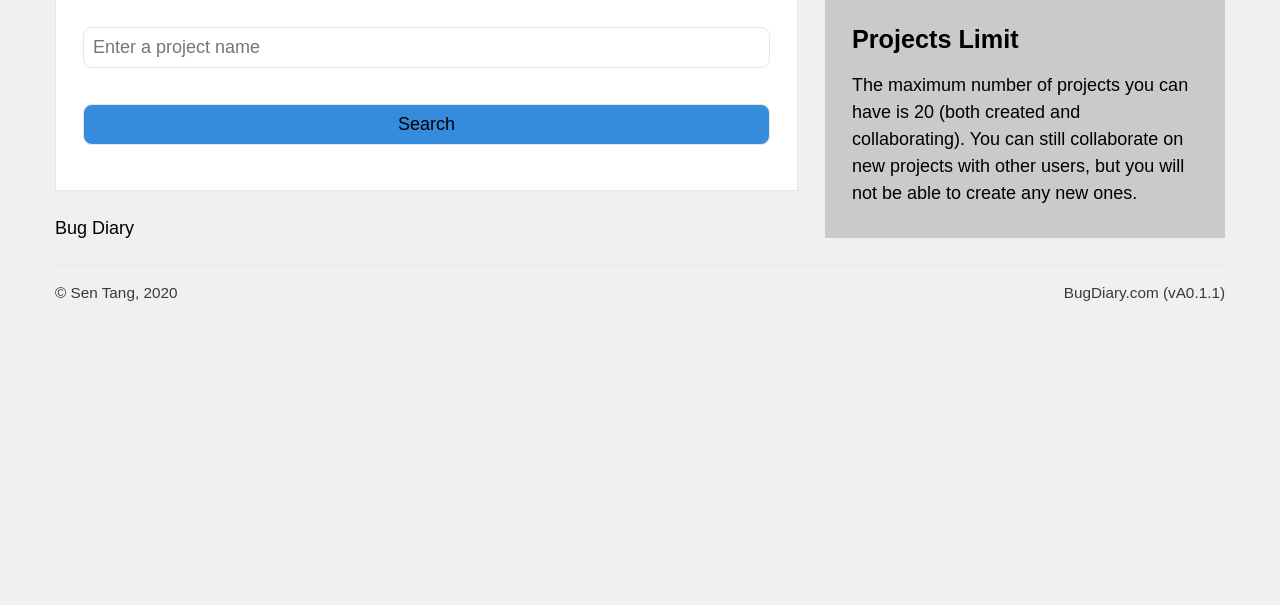
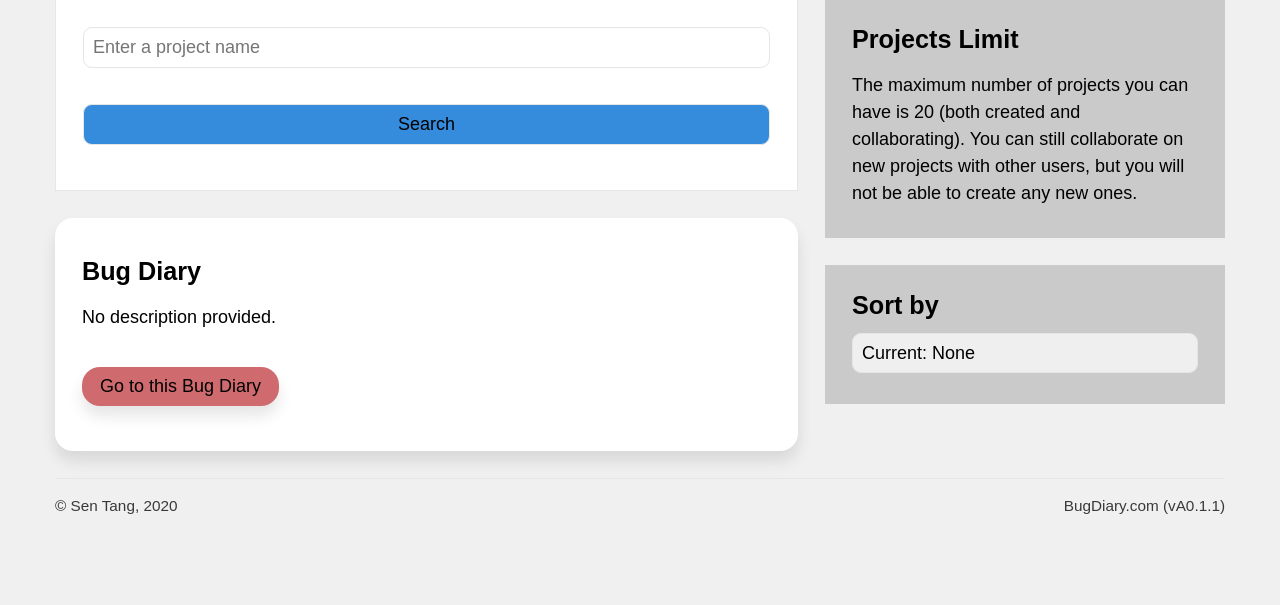
Before and after one commit to daryl-sen/bugdiary, a Flask app: page /users/all_projects in a window 1280 px wide. Shown: the part 219-824 px from the top of the page. Before the commit the page ends 520 px from the top, so only its background shows below. Run offline with Flask 2, Linux system fonts and the light colour scheme; a user stored in the database is signed in; data comes from the database, SQL or seed files in the repository; both versions use the stored data as it was after the commit.

Commit message:
Updated all_projects view and template, paginated, added deletion link

```diff
--- a/application/models.py
+++ b/application/models.py
@@ -29,7 +29,7 @@
     owned_projects = db.relationship('Projects', backref="project_owner")
     comments = db.relationship('Bug_comments', backref="comment_author")
     blog_posts = db.relationship('Blog_posts', backref="post_author")
-    collab_projects = db.relationship('Projects', secondary = users_to_projects, backref = db.backref("collaborators"))
+    collab_projects = db.relationship('Projects', secondary = users_to_projects, backref = db.backref("collaborators", lazy = 'dynamic'), lazy='dynamic')
 
     def __init__(self, email, password, display_name, bio):
         self.email = email
--- a/application/projects/templates/projects/settings.html
+++ b/application/projects/templates/projects/settings.html
@@ -48,6 +48,11 @@
     </main>
     <aside>
         <div class="sidebar-block bg-gray">
+            <h3>Delete</h3>
+            <p>
+                You can delete this project, or it will expire in 6 months if you leave it alone.
+            </p>
+            <a href="{{ url_for('projects.delete', project_url = project.url) }}" class="rounded shadowed button-secondary" onclick="return confirm('Are you sure you want to delete this project? This action is irreversible!')">Delete</a>
         </div>
     </aside>
 </div>
--- a/application/templates/macros.html
+++ b/application/templates/macros.html
@@ -31,7 +31,7 @@
 
 
 {% macro search(suggestions) %}
-<form action="{{ url_for('users.search') }}" method="get" class="lined bg-white block">
+<form action="{{ url_for('users.search') }}" method="get" class="lined bg-white block" autocomplete="off">
     <input name="search_term" type="text" list="project_names" placeholder="Enter a project name">
     <datalist id="project_names">
         {% for suggestion in suggestions %}
--- a/application/users/templates/users/all_projects.html
+++ b/application/users/templates/users/all_projects.html
@@ -15,10 +15,39 @@
 <h1>All Bug Diaries</h1>
 <div class="main-aside">
     <main>
-        {{ macros.search(all_projects) }}
-        {% for project in projects %}
-            {{project.name}}
+        {{ macros.search(projects.items) }}
+
+        {% for project in projects.items %}
+        <div class="rounded shadowed bg-white block">
+            <h3>{{project.name}}</h3>
+            <p>
+                {% if project.description != "" %}
+                {{project.description}}
+                {% else %}
+                No description provided.
+                {%endif%}
+            </p>
+            <a href="{{ url_for('projects.dashboard', project_url = project.url) }}" class="button-primary rounded shadowed">Go to this Bug Diary</a>
+        </div>
         {% endfor %}
+        {% if prev_url != None or next_url != None %}
+            <div class="block-comparison-2">
+            <div class="comp1 rounded lined block text-centered">
+                {% if prev_url != None %}
+                <a href="{{ prev_url }}">&llarr; Previous</a>
+                {% else %}
+                First Page
+                {% endif %}
+            </div>
+            <div class="comp2 rounded lined block text-centered">
+                {% if next_url != None %}
+                <a href="{{ next_url }}">Next &rrarr;</a>
+                {% else %}
+                Last Page
+                {% endif %}
+            </div>
+        </div>
+        {% endif %}
     </main>
     <aside>
         <div class="sidebar-block bg-gray">
@@ -27,6 +56,15 @@
                 The maximum number of projects you can have is 20 (both created and collaborating). You can still collaborate on new projects with other users, but you will not be able to create any new ones.
             </p>
         </div>
+        <div class="sidebar-block bg-gray">
+            <h3>Sort by</h3>
+            <select onchange="location = '?order=' + this.value;">
+                <option value="{{ request.args.get('order') }}">Current: {{ request.args.get('order') }}</option>
+                <option value="recency">Sort by recency (Latest activity first)</option>
+                <option value="alphabetical">Sort alphabetically (A-Z)</option>
+                <option value="creation">Sort by creation date (oldest first)</option>
+            </select>
+        </div>
     </aside>
 </div>
 {% endblock %}
--- a/application/users/views.py
+++ b/application/users/views.py
@@ -39,25 +39,29 @@
 @users.route('/all_projects')
 @login_required
 def all_projects():
-    all_projects = current_user.collab_projects
 
-    selected = []
+    page = request.args.get('page', default = 1, type = int)
+    order = request.args.get('order', default = "recency")
+    per_page = request.args.get('per_page', default = 5, type = int)
 
     if request.args.get('order'):
         if request.args.get('order') == "alphabetical":
-            pass
+            all_projects = current_user.collab_projects.order_by(Projects.name.asc()).paginate(page, per_page, False)
         elif request.args.get('order') == "recency":
-            pass
+            all_projects = current_user.collab_projects.order_by(Projects.last_activity.asc()).paginate(page, per_page, False)
         elif request.args.get('order') == "creation":
-            pass
-        elif request.args.get('order') == "alphabetical":
-            pass
+            all_projects = current_user.collab_projects.order_by(Projects.id.asc()).paginate(page, per_page, False)
+    else:
+        all_projects = current_user.collab_projects.order_by(Projects.id.desc()).paginate(page, per_page, False)
 
-    else:
-        selected = all_projects
+    result_count = current_user.collab_projects.order_by(Projects.id.desc()).count()
+
+    next_url = url_for('users.all_projects', page = all_projects.next_num) if all_projects.has_next else None
+    prev_url = url_for('users.all_projects', page = all_projects.prev_num) if all_projects.has_prev else None
 
 
-    return render_template('all_projects.html', user = current_user, projects = selected, all_projects = all_projects)
+
+    return render_template('all_projects.html', user = current_user, projects = all_projects, prev_url = prev_url, next_url = next_url)
 
 
 
```
Also changed, not shown: test.py (added, +9 -0 lines), application/data.sqlite.
